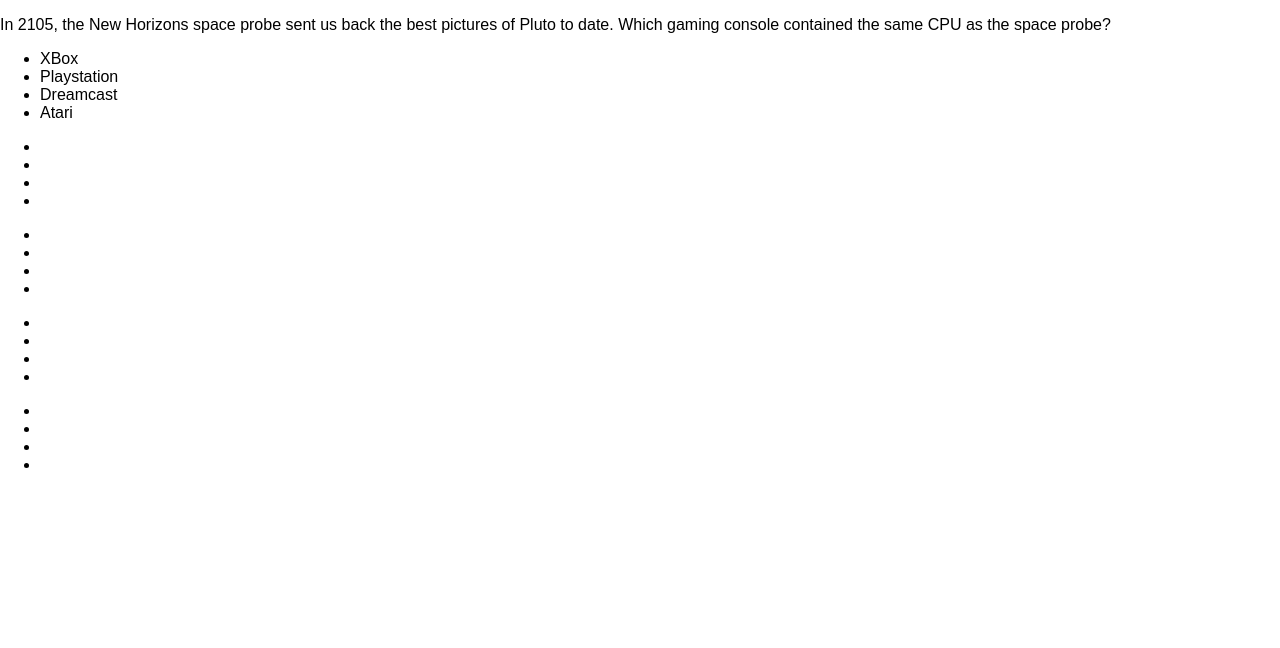
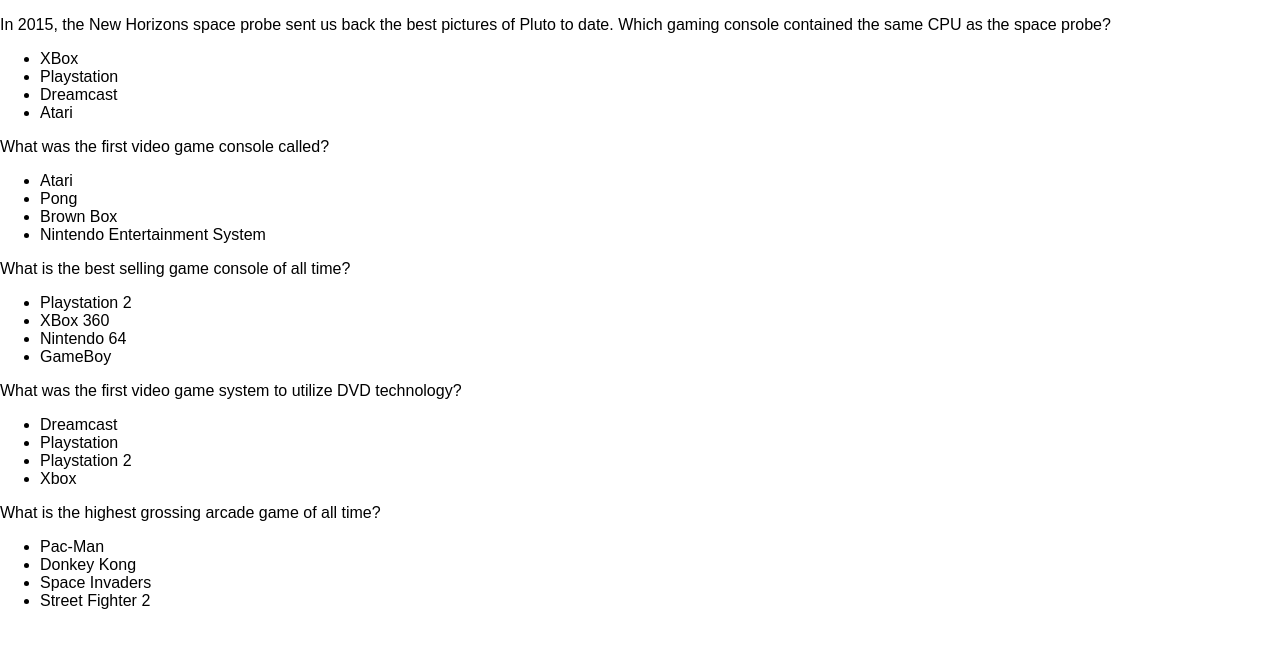
Before and after one commit to nikthequik/quiz-app, a plain HTML site: page index.html in a window 1280 px wide. Drawn offline with Linux system fonts and the light colour scheme.

Commit message:
-add content to all questions and choices

```diff
--- a/index.html
+++ b/index.html
@@ -2,13 +2,15 @@
 <html lang="en">
 <head>
 	<meta charset="UTF-8">
-	<title>Gaming Console Quiz</title>
+	<title>Game Console Quiz</title>
 	<link rel="stylesheet" href="css/normalize.css">
 	<link rel="stylesheet" href="css/style.css">
 </head>
 <body>
+
+	<!-- Questions and Choices -->
 	<div class="question-box">
-		<p class="question">In 2105, the New Horizons space probe sent us back the best pictures of Pluto to date.  Which gaming console contained the same CPU as the space probe?</p>
+		<p class="question">In 2015, the New Horizons space probe sent us back the best pictures of Pluto to date.  Which gaming console contained the same CPU as the space probe?</p>
 		<ul class="answers">
 			<li class="choice">XBox</li>
 			<li class="choice">Playstation</li>
@@ -17,39 +19,39 @@
 		</ul>
 	</div>
 	<div class="question-box">
-		<p class="question"></p>
+		<p class="question">What was the first video game console called?</p>
 		<ul class="answers">
-			<li class="choice"></li>
-			<li class="choice"></li>
-			<li class="choice"></li>
-			<li class="choice"></li>
+			<li class="choice">Atari</li>
+			<li class="choice">Pong</li>
+			<li class="choice">Brown Box</li>
+			<li class="choice">Nintendo Entertainment System</li>
 		</ul>
 	</div>
 	<div class="question-box">
-		<p class="question"></p>
+		<p class="question">What is the best selling game console of all time?</p>
 		<ul class="answers">
-			<li class="choice"></li>
-			<li class="choice"></li>
-			<li class="choice"></li>
-			<li class="choice"></li>
+			<li class="choice">Playstation 2</li>
+			<li class="choice">XBox 360</li>
+			<li class="choice">Nintendo 64</li>
+			<li class="choice">GameBoy</li>
 		</ul>
 	</div>
 	<div class="question-box">
-		<p class="question"></p>
+		<p class="question">What was the first video game system to utilize DVD technology?</p>
 		<ul class="answers">
-			<li class="choice"></li>
-			<li class="choice"></li>
-			<li class="choice"></li>
-			<li class="choice"></li>
+			<li class="choice">Dreamcast</li>
+			<li class="choice">Playstation</li>
+			<li class="choice">Playstation 2</li>
+			<li class="choice">Xbox</li>
 		</ul>
 	</div>
 	<div class="question-box">
-		<p class="question"></p>
+		<p class="question">What is the highest grossing arcade game of all time?</p>
 		<ul class="answers">
-			<li class="choice"></li>
-			<li class="choice"></li>
-			<li class="choice"></li>
-			<li class="choice"></li>
+			<li class="choice">Pac-Man</li>
+			<li class="choice">Donkey Kong</li>
+			<li class="choice">Space Invaders</li>
+			<li class="choice">Street Fighter 2</li>
 		</ul>
 	</div>
 	<script src="js/app.js"></script>
```
